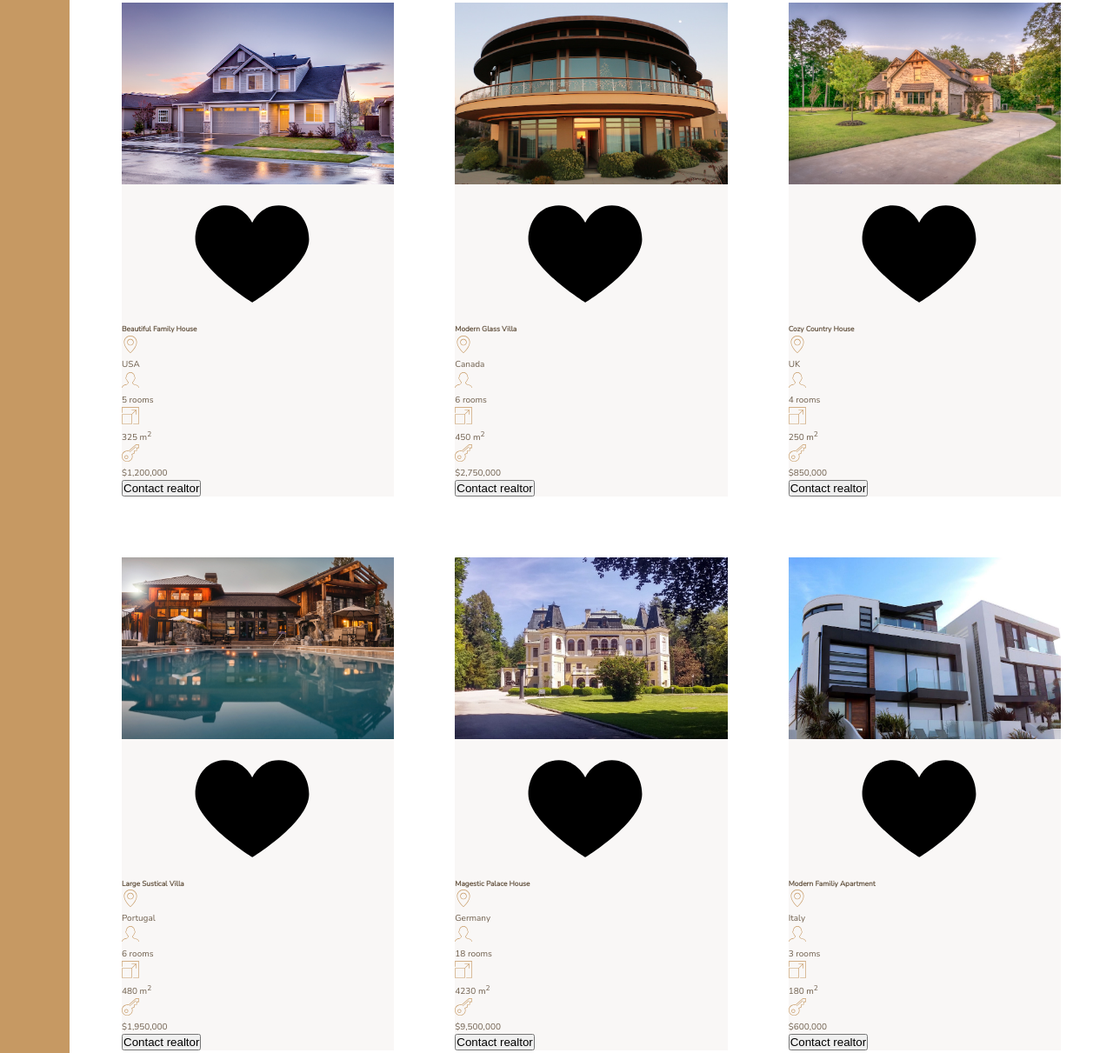
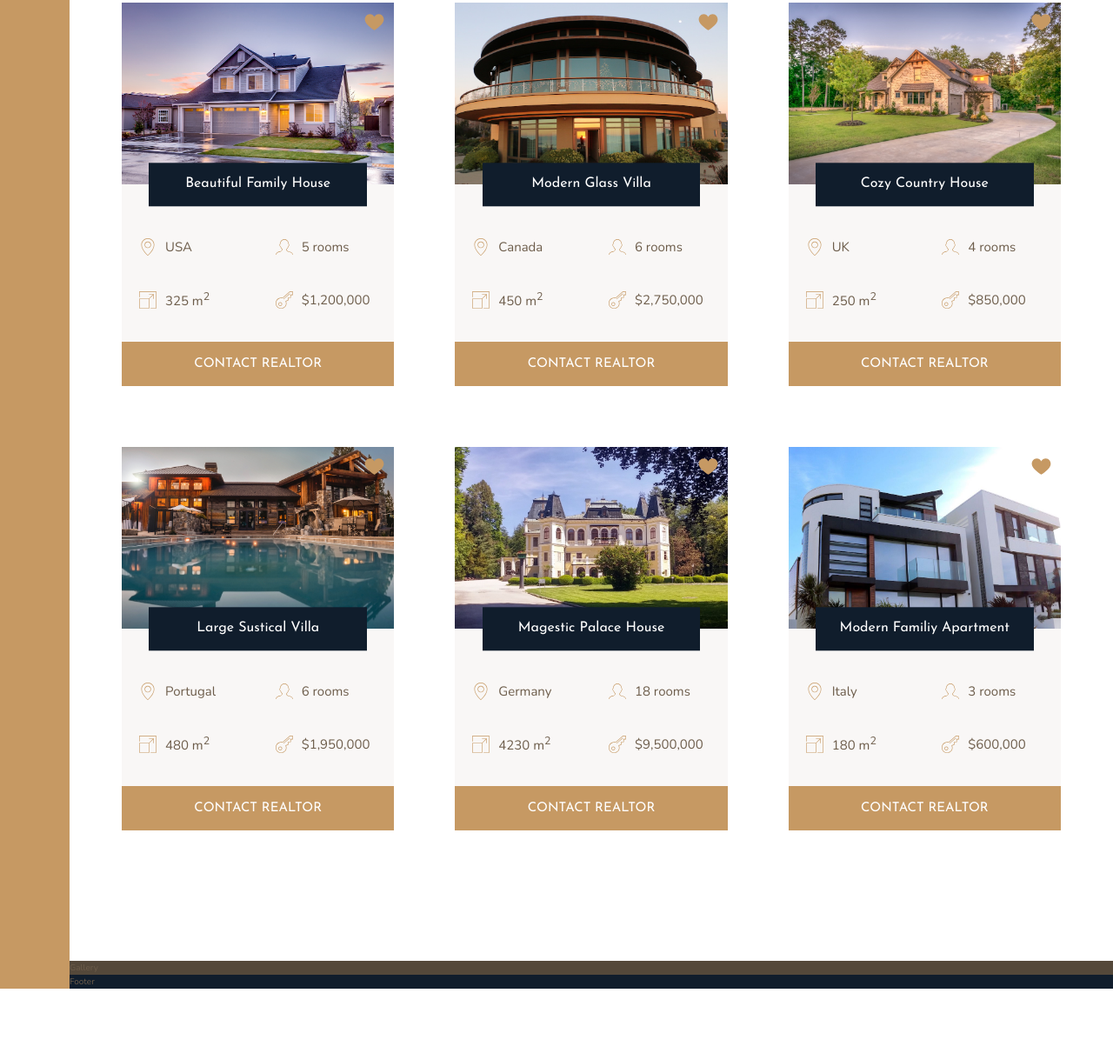
Before and after one commit to lachezarborisov/nexter-project, a website: page index.html in a window 1280 px wide. Shown: the part 1967-3178 px from the top of the page at 87% size. After the commit the page ends 3104 px from the top, so only its background shows below. Drawn offline with nearby package versions, Linux system fonts and the light colour scheme.

Commit message:
Built homes section

```diff
--- a/index.html
+++ b/index.html
@@ -98,7 +98,7 @@
             <p class="story__text">
                 Lorem, ipsum dolor sit amet consectetur adipisicing elit. Tenetur distinctio necessitatibus pariatur voluptatibus. Quidem consequatur harum volupta!
             </p>
-            <button class="btn">Find your own home</button>
+            <button class="btn home__btn">Find your own home</button>
         </div>
 
         <section class="homes">
@@ -132,7 +132,7 @@
                     </svg>
                     <p>$1,200,000</p>
                 </div>
-                <button class="cta">Contact realtor</button>
+                <button class="btn home__btn">Contact realtor</button>
             </div>
 
             <div class="home">
@@ -165,7 +165,7 @@
                     </svg>
                     <p>$2,750,000</p>
                 </div>
-                <button class="cta">Contact realtor</button>
+                <button class="btn home__btn">Contact realtor</button>
             </div>
 
             <div class="home">
@@ -198,7 +198,7 @@
                     </svg>
                     <p>$850,000</p>
                 </div>
-                <button class="cta">Contact realtor</button>
+                <button class="btn home__btn">Contact realtor</button>
             </div>
 
             <div class="home">
@@ -231,7 +231,7 @@
                     </svg>
                     <p>$1,950,000</p>
                 </div>
-                <button class="cta">Contact realtor</button>
+                <button class="btn home__btn">Contact realtor</button>
             </div>
 
             <div class="home">
@@ -264,7 +264,7 @@
                     </svg>
                     <p>$9,500,000</p>
                 </div>
-                <button class="cta">Contact realtor</button>
+                <button class="btn home__btn">Contact realtor</button>
             </div>
 
             <div class="home">
@@ -297,7 +297,7 @@
                     </svg>
                     <p>$600,000</p>
                 </div>
-                <button class="cta">Contact realtor</button>
+                <button class="btn home__btn">Contact realtor</button>
             </div>
         </section>
 
--- a/sass/_homes.scss
+++ b/sass/_homes.scss
@@ -10,31 +10,74 @@
 .home {
     background-color: $color-grey-light-1;
 
+    display: grid;
+    grid-template-columns: repeat(2, 1fr);
+    grid-row-gap: 3.5rem;
+
     &__img {
         width: 100%;
+        grid-row: 1 / 2;
+        grid-column: 1 / -1;
+        z-index: 1;
     }
 
     &__like {
+        grid-row: 1 / 2;
+        grid-column: 2 / 3;
+        fill: $color-primary;
+        width: 2.5rem;
+        height: 2.5rem;
+        z-index: 2;
+        justify-self: end;
+        margin: 1rem;
+    }
 
+    &__location,
+    &__rooms {
+        margin-top: 2.5rem;
     }
 
     &__name {
+        grid-row: 1 / 2;
+        grid-column: 1 / -1;
+        justify-self: center;
+        align-self: end;
+        z-index: 3;
 
+        width: 80%;
+        font-family: $font-display;
+        font-size: 1.6rem;
+        text-align: center;
+        padding: 1.25rem;
+        background-color: $color-secondary;
+        color: #fff;
+        font-weight: 400;
+        transform: translateY(50%);
     }
 
     &__location,
     &__rooms,
     &__area,
     &__price {
+        font-size: 1.5rem;
+        margin-left: 2rem;
+
+        display: flex;
+        align-items: center;
 
         svg {
             fill: $color-primary;
             width: 2rem;
             height: 2rem;
+            margin-right: 1rem;
         }
 
         p {
 
         }
     }
+
+    &__btn {
+        grid-column: 1 / -1;
+    }
 }
```
Also changed, not shown: css/style.css.
